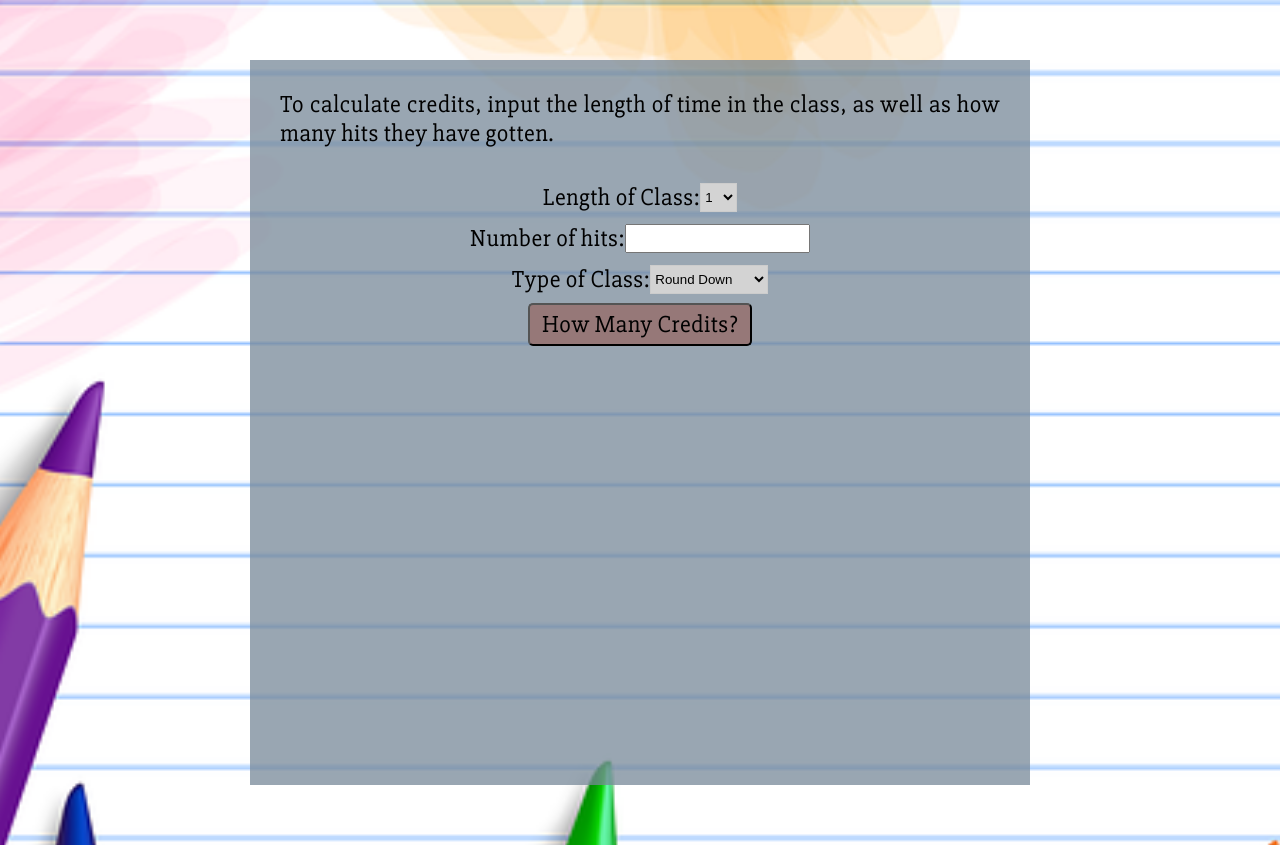
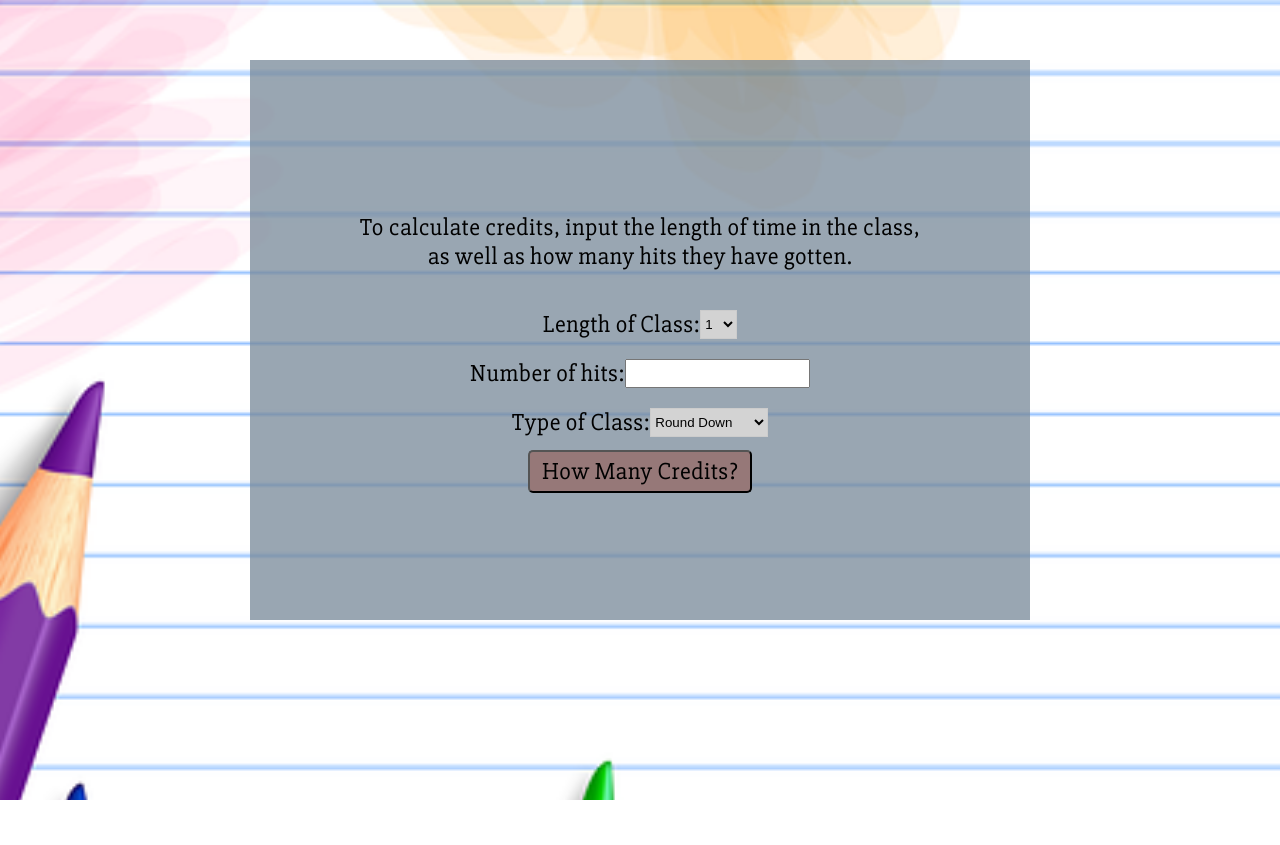
Before and after one commit to MrMicrowaveOven/CalCPACredits, a website: page index.html in a window 1280 px wide. After the commit the page ends 800 px from the top, so only its background shows below. Drawn offline with Linux system fonts and the light colour scheme.

Commit message:
Made display more suitably sized

```diff
--- a/css/style.css
+++ b/css/style.css
@@ -4,7 +4,7 @@ body {
   font-family: 'Slabo 27px', serif;
   letter-spacing: .5px;
   margin: 60px auto;
-  min-height: 665px;
+  min-height: 500px;
   width: 720px;
   background-color: rgba(119, 136, 153, 0.75);;
   padding: 30px;
@@ -39,7 +39,7 @@ html {
 }
 
 .app, .response {
-  margin: 1px;
+  margin: 5px;
 }
 
 #parameters, #keyword, .button {
@@ -92,7 +92,8 @@ html {
 }
 
 .description {
-  text-align: justify;
+  padding: 123px 70px 0px 70px;
+  text-align: center;
 }
 
 #keepGoing {
```
